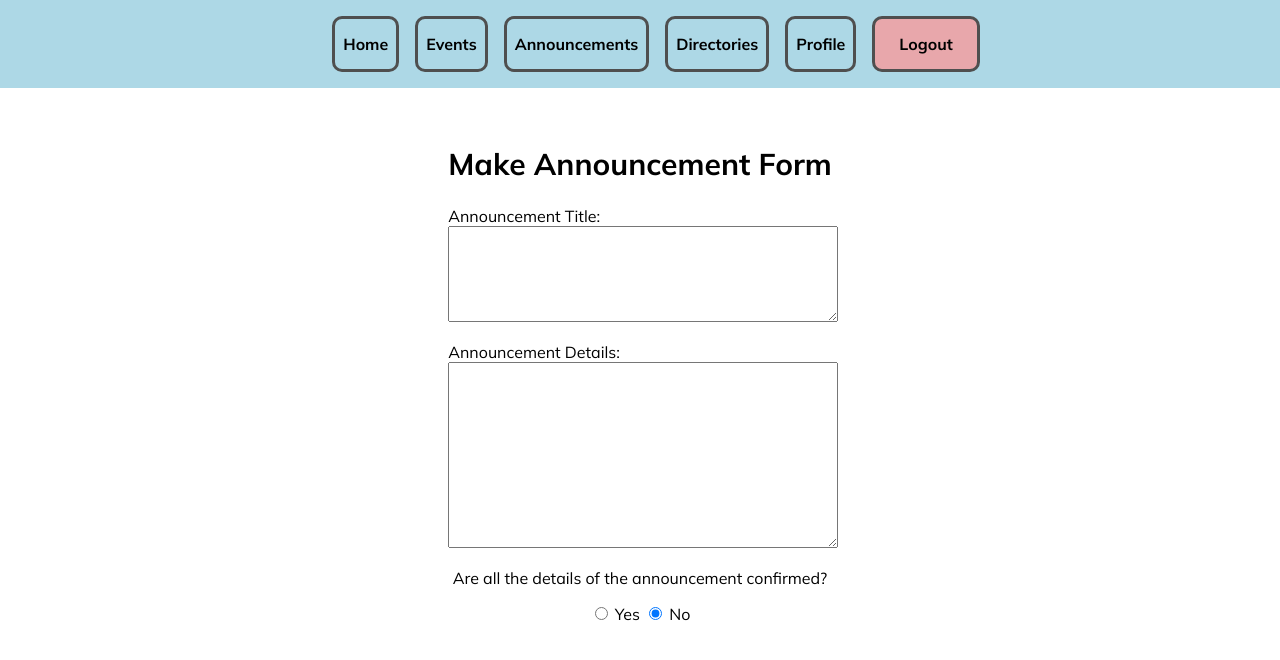
After one commit to KellyElysian/ems_test_system, a PHP site: page /createAnno.php in a window 1280 px wide. The commit adds this page. Shown: the top 660 px of the page. Run offline with PHP 8.4, Linux system fonts and the light colour scheme; the visitor is signed in with stand-in values (Sample User, id 1); data that the repository does not hold is empty.

Commit message:
Changelog 1.4.0
- Changed some data types for certain columns in different tables
- Created createAnno.php, announcements.php
- Edited eventsBoard.php and createEvent.php

```diff
--- /dev/null
+++ b/createAnno.php
@@ -0,0 +1,115 @@
+<?php
+// Automatically brings the config file
+require 'includes/config.php';
+
+// Default Permissions
+// Checks if they're logged in
+if (isset($_SESSION['role'])) {
+    // Checks if they have created a profile (hence checking member_id session variable is set)
+    if ($_SESSION['role'] != "Admin") {
+        header('Location: https://cgi.luddy.indiana.edu/~keldong/ems/home.php');
+        die();
+    }
+} else {
+    header('Location: https://cgi.luddy.indiana.edu/~keldong/ems/login.php');
+    die();
+}
+
+$anno_submit = $_POST['anno_submit'];
+?>
+<!DOCTYPE html>
+<html lang="en">
+
+<head>
+    <meta charset="UTF-8">
+    <meta name="viewport" content="width=device-width, initial-scale=1.0">
+    <title>Make an Announcement</title>
+    <link rel="stylesheet" href="css/default.css">
+    <link rel="stylesheet" href="css/form.css">
+</head>
+
+<body id="anno">
+    <?php require 'includes/navbar.php'; ?>
+    <div class="container">
+        <?php
+        if (!isset($anno_submit)) {
+        ?>
+            <div class="form_container">
+                <div>
+                    <h2>Make Announcement Form</h2>
+                    <form method="POST">
+                        <div class="anno_divs title">
+                            <label for="title">Announcement Title: </label>
+                            <br>
+                            <textarea name="title" id="title_box" cols="15" rows="5" class="title_box" required></textarea>
+                        </div>
+                        <div class="anno_divs">
+                            <label for="details">Announcement Details:</label>
+                            <br>
+                            <textarea name="details" id="details_box" cols="30" rows="10" class="details_box" required></textarea>
+                        </div>
+
+                        <div>
+                            <label for="agreement">Are all the details of the announcement confirmed?</label>
+                            <br>
+                            <div class="radio_container">
+                                <input type="radio" name="agree" id="agreeNo" value="Yes" onchange="radioHandler(this)" required>
+                                <label for="yesTerms">Yes</label>
+                                <input type="radio" name="agree" id="termsYes" value="No" onchange="radioHandler(this)" checked>
+                                <label for="noTerms">No</label>
+                            </div>
+                        </div>
+
+                        <input type="submit" name="anno_submit" class="submit evt" id="anno_submit" style="display: none;" value="Create Event">
+                    </form>
+                </div>
+            </div>
+        <?php
+        } else {
+
+            // This function is used to purely "sanitize" or clean up inputs before submitting them into the database
+            function san_input($input)
+            {
+                $sani = trim($input);
+                $sani = stripslashes($sani);
+                $sani = htmlspecialchars($sani);
+
+                return $sani;
+            }
+
+            // Input Variables
+            $anno_title = isset($_POST['title']) ? san_input($_POST['title']) : null;
+            $anno_details = isset($_POST['details']) ? san_input($_POST['details']) : null;
+
+            // Inserting the announcement into the database
+            mysqli_query($db_connection, "INSERT INTO e_Announcement (title, dateTimeMade, details) VALUES
+            ('$anno_title', NOW(), '$anno_details')");
+
+            // Tells the admin that announcement has been made and redirects them back to the announcements page
+            echo '
+            <div class="form_container">
+                <h3 class="complete">Announcement was made. Redirecting to announcement page.</h3>
+            </div>
+            ';
+
+            header('Refresh: 2; URL=https://cgi.luddy.indiana.edu/~keldong/ems/announcements.php');
+            die();
+        }
+        ?>
+    </div>
+
+    <script>
+        // JS for making the submit button appear and disappear based on current user choice
+        function radioHandler(src) {
+            var button = document.getElementById("anno_submit");
+
+            if (src.value == "Yes") {
+                button.style.display = "block";
+            } else if (src.value == "No") {
+                button.style.display = "none";
+            }
+        }
+    </script>
+</body>
+
+</html>
--- a/css/form.css
+++ b/css/form.css
@@ -177,3 +177,61 @@ form .submit {
     font-size: 20px;
     text-align: center;
 }
+
+/*
+    createAnno.php
+*/
+
+#anno .headers {
+    font-size: 16px;
+    margin: 1.5em 0 0;
+    text-align: center;
+    font-weight: bold;
+}
+
+#anno .details_box {
+    width: 100%;
+}
+
+#anno .title_box {
+    width: 100%;
+}
+
+#anno div h2 {
+    font-size: 30px;
+    text-align: center;
+    margin-bottom: 0.5em;
+}
+
+#anno .radio_container {
+    width: fit-content;
+    margin: 1.0em auto;
+}
+
+#anno .evt {
+    border: none;
+    background-color: rgb(156, 195, 255);
+    font-size: 16px;
+    font-weight: bold;
+    padding: 0.6em 0.5em;
+    border-radius: 25px;
+}
+
+#anno .complete {
+    color: rgb(0, 96, 0);
+    font-size: 20px;
+    text-align: center;
+}
+
+#anno .anno_divs {
+    width: 100%;
+}
+
+#anno .title label {
+    margin-right: 0.25em;
+    margin: 0 auto;
+}
+
+#anno textarea {
+    font-size: 15px;
+}
--- a/eventsBoard.php
+++ b/eventsBoard.php
@@ -22,7 +22,7 @@ require 'includes/config.php';
         if ($user_role == "Admin") {
             echo '
             <form action="https://cgi.luddy.indiana.edu/~keldong/ems/createEvent.php" method="POST">
-                <input type="submit" name="create_event" class="create_event" value="Create Event">
+                <input type="submit" class="create_event" value="Create Event">
             </form>
             ';
         }
--- a/includes/navbar.php
+++ b/includes/navbar.php
@@ -22,7 +22,7 @@ $user_role = $_SESSION['role'];
     <nav>
         <a href="home.php">Home</a>
         <a href="eventsBoard.php">Events</a>
-        <a href="">Announcements</a>
+        <a href="announcements.php">Announcements</a>
         <?php
         // Based on logged in user's role, they may see different navigation bars
         if ($user_role == "Admin") {
```
Also changed, not shown: announcements.php (added, +69 -0 lines), createEvent.php (+25 -15 lines), css/anno.css (added, +16 -0 lines), database/build.sql (renamed from build.sql, +18 -9 lines).
